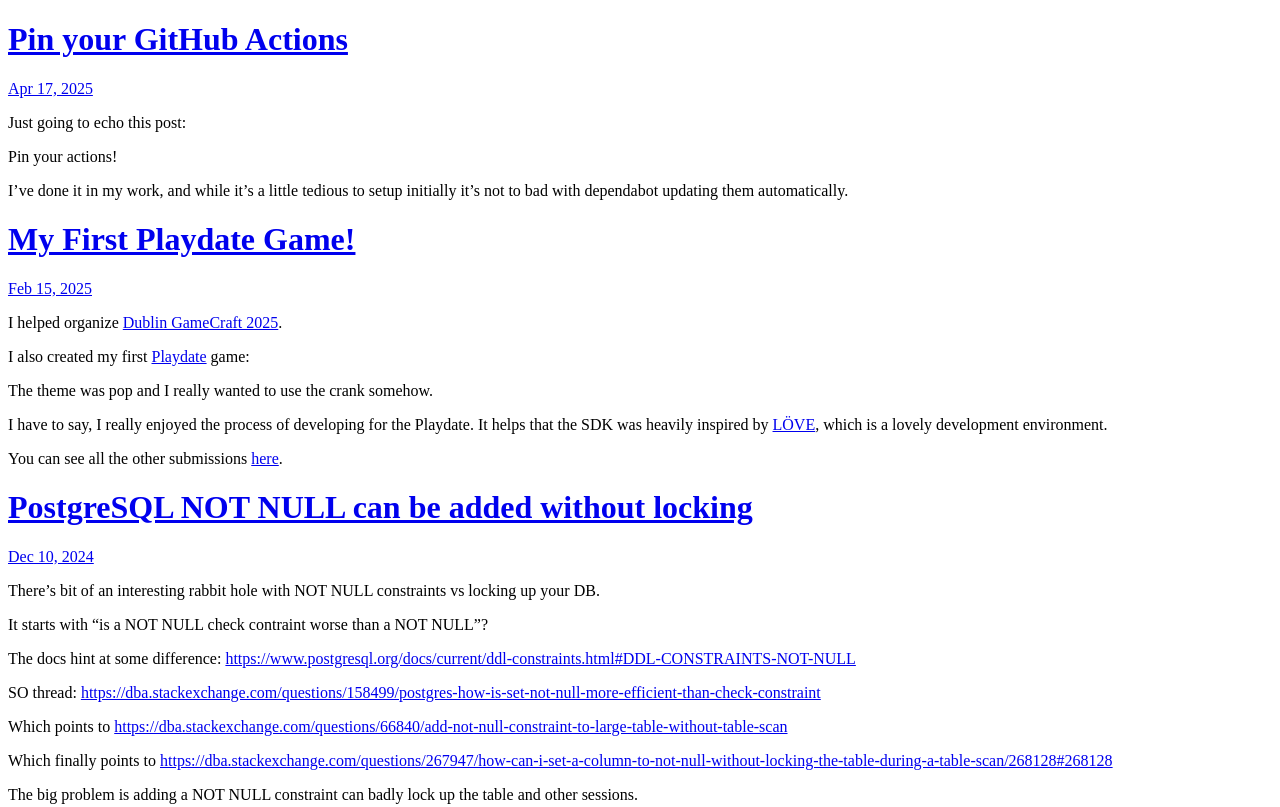
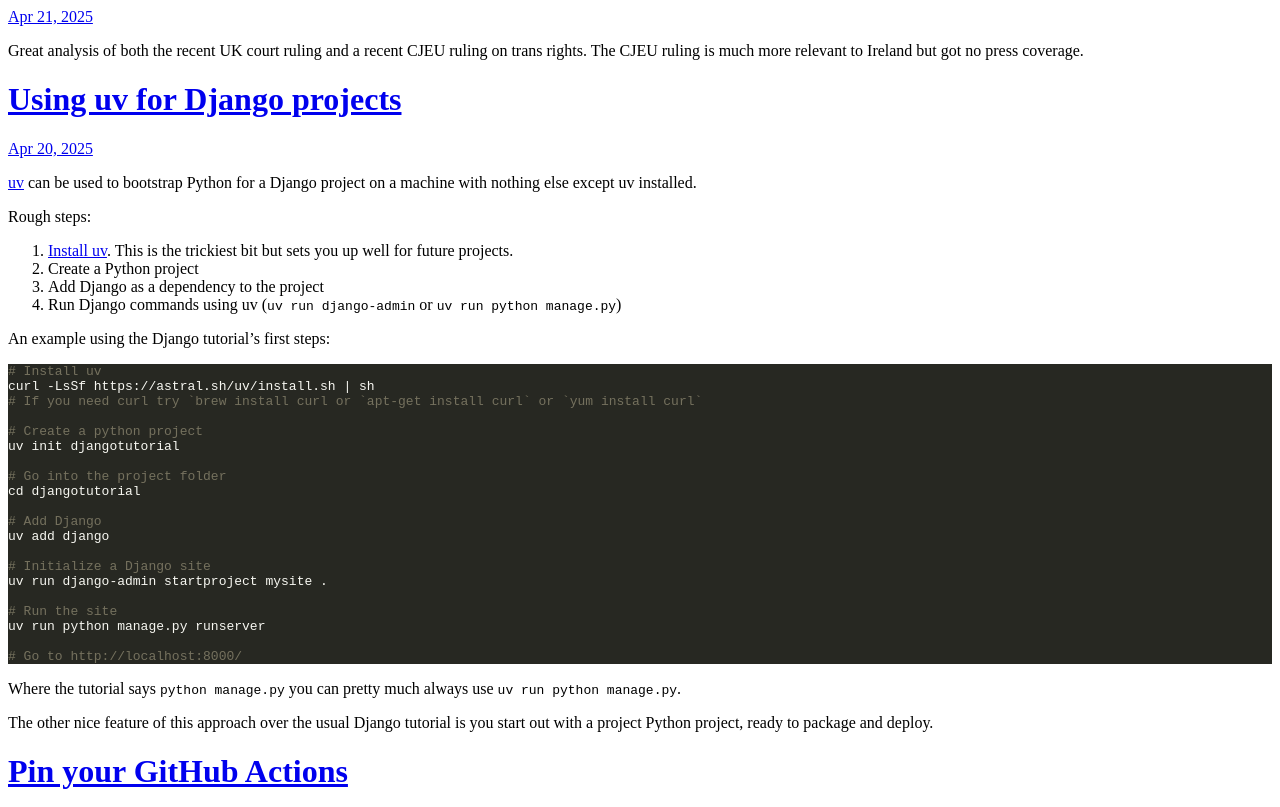
Before and after one commit to micktwomey/micktwomey.com-archive, a plain HTML site: page index.html in a window 1280 px wide. Shown: the top 807 px of the page. Drawn offline with Linux system fonts and the light colour scheme.

Commit message:
Archiving from Micro.blog.

```diff
--- a/index.html
+++ b/index.html
@@ -21,6 +21,61 @@
 <div class="h-feed">
 
 
+
+	  <div class="h-entry">
+
+
+		<a href="https://micktwomey.com/2025/04/21/the-gist-trans-rights-are/" class="u-url"><time class="dt-published" datetime="2025-04-21 12:37:10 &#43;0100">Apr 21, 2025</time></a>
+
+		<div class="e-content">
+			 <!-- raw HTML omitted -->
+<p>Great analysis of both the recent UK court ruling and a recent CJEU ruling on trans rights. The CJEU ruling is much more relevant to Ireland but got no press coverage.</p>
+
+		</div>
+	  </div>
+
+	  <div class="h-entry">
+
+			<h1><a href="https://micktwomey.com/2025/04/20/using-uv-for-django-projects/">Using uv for Django projects</a></h1>
+
+
+		<a href="https://micktwomey.com/2025/04/20/using-uv-for-django-projects/" class="u-url"><time class="dt-published" datetime="2025-04-20 18:12:05 &#43;0100">Apr 20, 2025</time></a>
+
+		<div class="e-content">
+			 <p><a href="https://docs.astral.sh/uv/">uv</a> can be used to bootstrap Python for a Django project on a machine with nothing else except uv installed.</p>
+<p>Rough steps:</p>
+<ol>
+<li><a href="https://docs.astral.sh/uv/#installation">Install uv</a>. This is the trickiest bit but sets you up well for future projects.</li>
+<li>Create a Python project</li>
+<li>Add Django as a dependency to the project</li>
+<li>Run Django commands using uv (<code>uv run django-admin</code> or <code>uv run python manage.py</code>)</li>
+</ol>
+<p>An example using the Django tutorial&rsquo;s first steps:</p>
+<div class="highlight"><pre tabindex="0" style="color:#f8f8f2;background-color:#272822;-moz-tab-size:4;-o-tab-size:4;tab-size:4"><code class="language-bash" data-lang="bash"><span style="color:#75715e"># Install uv</span>
+curl -LsSf https://astral.sh/uv/install.sh | sh
+<span style="color:#75715e"># If you need curl try `brew install curl or `apt-get install curl` or `yum install curl`</span>
+
+<span style="color:#75715e"># Create a python project</span>
+uv init djangotutorial
+
+<span style="color:#75715e"># Go into the project folder</span>
+cd djangotutorial
+
+<span style="color:#75715e"># Add Django</span>
+uv add django
+
+<span style="color:#75715e"># Initialize a Django site</span>
+uv run django-admin startproject mysite .
+
+<span style="color:#75715e"># Run the site</span>
+uv run python manage.py runserver
+
+<span style="color:#75715e"># Go to http://localhost:8000/</span>
+</code></pre></div><p>Where the tutorial says <code>python manage.py</code> you can pretty much always use <code>uv run python manage.py</code>.</p>
+<p>The other nice feature of this approach over the usual Django tutorial is you start out with a project Python project, ready to package and deploy.</p>
+
+		</div>
+	  </div>
 
 	  <div class="h-entry">
 
```
